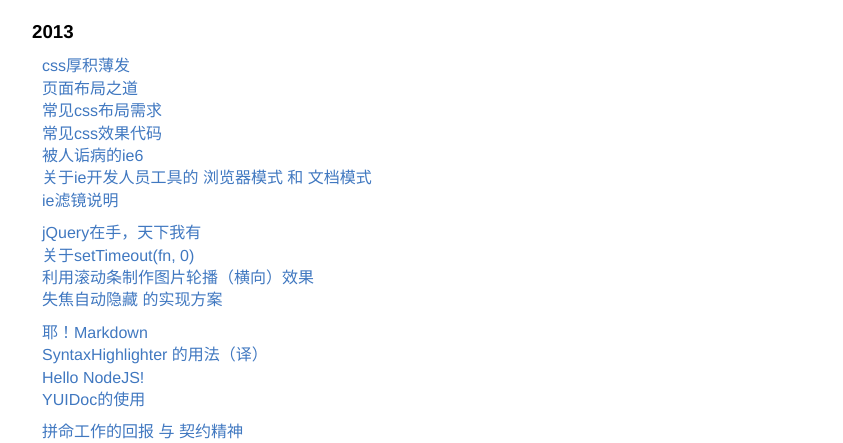
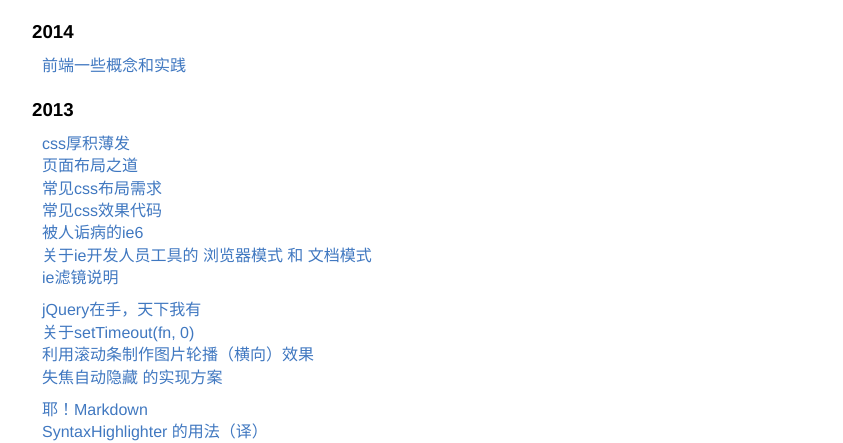
Before and after one commit to java-sparrow/java-sparrow.github.com, a plain HTML site: page index.html in a window 1280 px wide. Shown: the part 181-624 px from the top of the page, without its empty margins (218-1061 px from the left). Drawn offline with Linux system fonts and the light colour scheme.

Commit message:
add a new link
Article: Some concepts and practice of Front-End

```diff
--- a/index.html
+++ b/index.html
@@ -90,6 +90,10 @@
 
             <nav>
                 <h2>一些小博客</h2>
+                <h3>2014</h3>
+                <p class="link-paragraph">
+                    <a href="https://github.com/java-sparrow/forGirl/blob/master/%E5%89%8D%E7%AB%AF%E4%B8%80%E4%BA%9B%E6%A6%82%E5%BF%B5%E5%92%8C%E5%AE%9E%E8%B7%B5.md">前端一些概念和实践</a>
+                </p>
                 <h3>2013</h3>
                 <p class="link-paragraph">
                     <a href="https://github.com/java-sparrow/practice/blob/master/blog/2013/css%E5%8E%9A%E7%A7%AF%E8%96%84%E5%8F%91.md">css厚积薄发</a>
```
